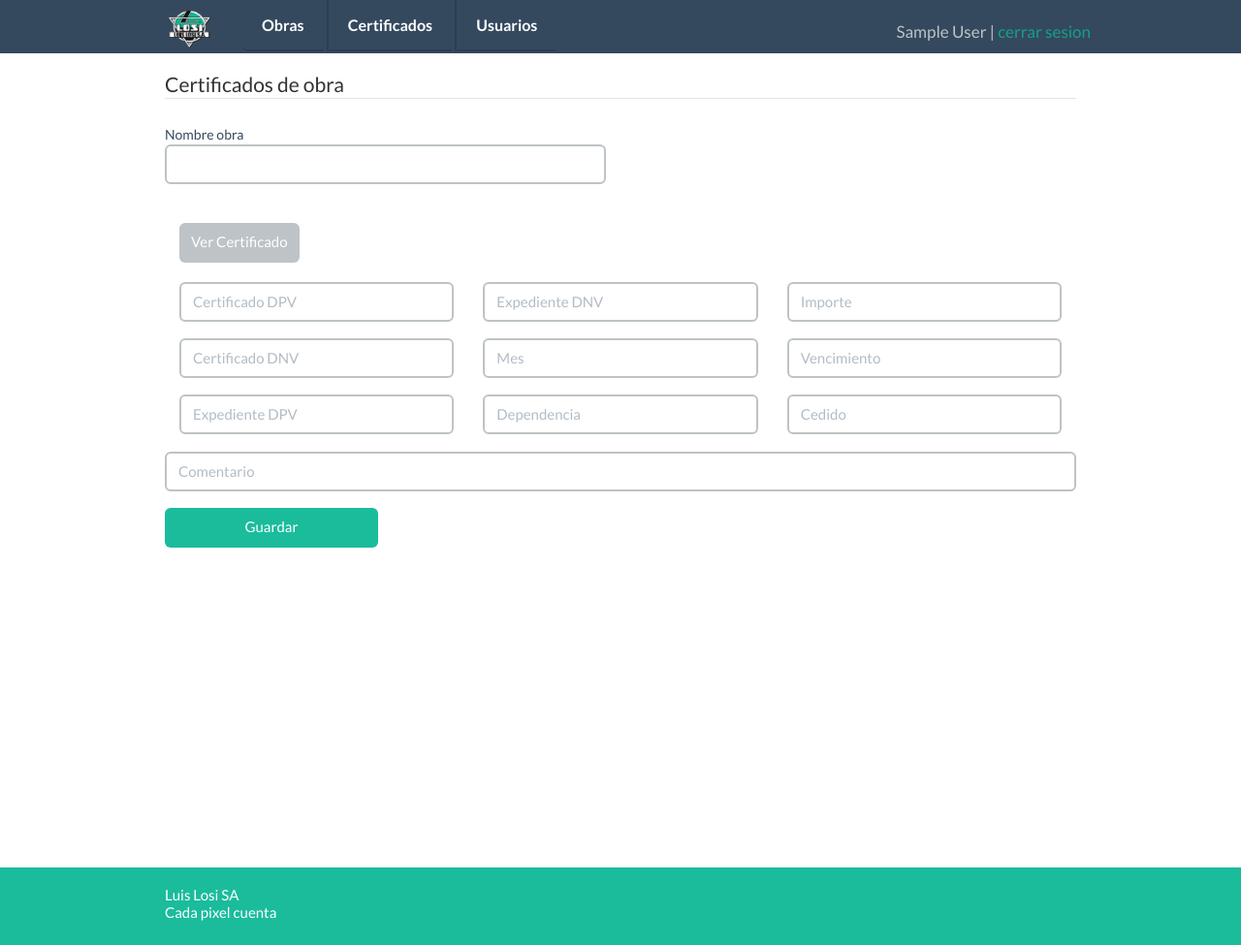
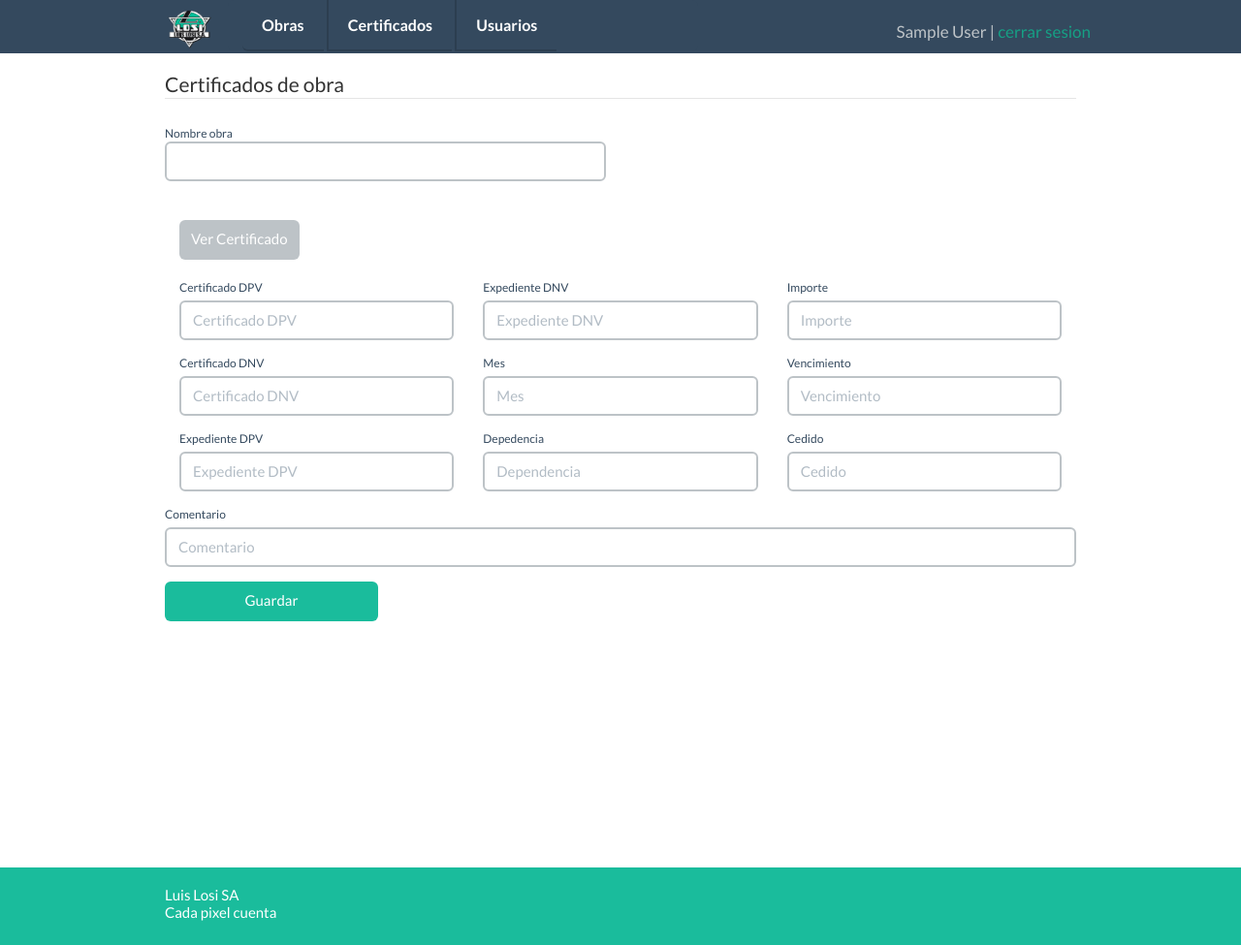
Before and after one commit to kailIII/certif, a PHP site: page /certificados/index.php in a window 1280 px wide. Shown: the whole page at 97% size. Run offline with PHP 8.4, Linux system fonts and the light colour scheme; the visitor is signed in with stand-in values (Sample User, id 1); some libraries are stand-ins or nearby versions.

Commit message:
agregado de labels a cada campo, modificacion de tamaño de letra, agregado de tooltip a un campo y modificacion js correspodiente.

```diff
--- a/certificados/index.php
+++ b/certificados/index.php
@@ -61,37 +61,47 @@ include_once '../inicio/valido.php';
                         </div>
                         <div class="col-lg-4">
                             <div>
-                                <input class="form-control" name="nrocert" id="nrocert" placeholder="Certif. Nro."><br/>
+                                <label data-toggle="tooltip">Certif. Nro.</label>
+                                <input class="form-control" data-toggle="tooltip" name="nrocert" title="Numero deCertificado" id="nrocert" placeholder="Certif. Nro."><br/>
                             </div>
                             <div>
-                                <input class="form-control" name="periodo" id="periodo" placeholder="Periodo"><br/>
+                                <label>Periodo</label>
+                                <input class="form-control" data-toggle="tooltip" name="periodo" id="periodo" placeholder="Periodo"><br/>
                             </div>
                             <div >
+                                <label>Fecha de firma</label>
                                 <input class="form-control" name="fechafirma" id="fechafirma" placeholder="Fecha de firma"><br/>
                             </div>
                             <div>
+                                <label>Participacion (%)</label>
                                 <input class="form-control" name="participacion" id="participacion" placeholder="Participacion (%)"><br/>
                             </div>
                         </div>
                         <div class="col-lg-4">
                             <div>
+                                <label>Importe basico</label>
                                 <input class="form-control" name="importeb" id="importeb" placeholder="Importe basico"><br/>
                             </div>
                             <div >
+                                <label>Importe redeterminado</label>
                                 <input class="form-control" name="importer" id="importer" placeholder="Importe redeterminado"><br/>
                             </div>
                             <div>
+                                <label>Fondo de emparo</label>
                                 <input class="form-control" name="fondoamp" id="fondoamp" placeholder="Fondo de emparo"><br/>
                             </div>
                             <div>
+                                <label>Anticipo financiero / Garantia</label>
                                 <input class="form-control" name="anticipo" id="anticipo" placeholder="Anticipo financiero / Garantia"><br/>
                             </div>
                         </div>
                         <div class="col-lg-4">
                             <div>
+                                <label>Otros</label>
                                 <input class="form-control" name="otros" id="otros" placeholder="Otros"><br/>
                             </div>
                             <div >
+                                <label>A cobrar</label>
                                 <input class="form-control" name="acobrar" id="acobrar" placeholder="A cobrar"><br/>
                             </div>
                             <div class="custom-input-file btn btn-lg btn-primary">
@@ -100,28 +110,43 @@ include_once '../inicio/valido.php';
                                 <div class="archivo">...</div>
                             </div>
                         </div>
-                        <input class="form-control" name="cometarioscert" id="cometarioscert" placeholder="Comentario sobre el certificado">
+                        <div class="">
+<!--                            <label>Comentario sobre el certificado</label>-->
+                            <input class="form-control" name="cometarioscert" id="cometarioscert" placeholder="Comentario sobre el certificado">
+                        </div>
                     </div>
                 </div>
 
                 <div class="col-lg-4">
+                    <label>Certificado DPV</label>
                     <input class="form-control" name="dpvCertificado" id="dpvCertificado" placeholder="Certificado DPV" ><br/>
+                    <label>Certificado DNV</label>
                     <input class="form-control" name="dnvCertificado" id="dnvCertificado" placeholder="Certificado DNV"><br/>
+                    <label>Expediente DPV</label>
                     <input class="form-control" name="dpvExpediente" id="dpvExpediente" placeholder="Expediente DPV"><br/>
                 </div>
                 <div class="col-lg-4">
+                    <label>Expediente DNV</label>
                     <input class="form-control" name="dnvExpediente" id="dnvExpediente" placeholder="Expediente DNV" onblur="busquedaExpediente();"><br/>
+                    <label>Mes</label>
                     <input class="form-control" name="mesExpediente" id="mesExpediente" placeholder="Mes"><br/>
+                    <label>Depedencia</label>
                     <input class="form-control" name="dependenciaExpediente" id="dependenciaExpediente" placeholder="Dependencia"><br/>
                 </div>
                 <div class="col-lg-4">
+                    <label>Importe</label>
                     <input class="form-control" name="importeExpediente" id="importeExpediente" placeholder="Importe"><br/>
+                    <label>Vencimiento</label>
                     <input class="form-control" name="vencimientoExpediente" id="vencimientoExpediente" placeholder="Vencimiento"><br/>
+                    <label>Cedido</label>
                     <input class="form-control" name="cedidoExpediente" id="cedidoExpediente" placeholder="Cedido"><br/>
                 </div>
+                <div  class="">
+                    <label>Comentario</label>
                     <input class="form-control" name="comentarioExpediente" id="comentarioExpediente" placeholder="Comentario"><br/>
                 <div class="span3">
                     <input type="button" value="&nbsp;&nbsp;&nbsp;Guardar&nbsp;&nbsp;&nbsp;" class="btn btn-large btn-block btn-primary" onclick="guardarDatos()" />
+                </div>
                 </div>
             </form>
          </div>
--- a/css/otros-estilos.css
+++ b/css/otros-estilos.css
@@ -298,6 +298,10 @@ table th[class*="col-"] {
 html, body {
 	height: 100%;
 }
+
+body {
+    font-size: 12px;
+}
 .container {
 	min-height: 100%;
 	height: auto !important;
--- a/js/application.js
+++ b/js/application.js
@@ -28,8 +28,18 @@ String.prototype.repeat = function(num) {
     $("select[name='perfil']").selectpicker({style: 'btn-primary', menuStyle: 'dropdown-inverse'});
     $("select[name='info']").selectpicker({style: 'btn-info'});
 
-    // Tooltips
+    // Show and create tooltip first so we can apply the data-tooltip-style
     $("[data-toggle=tooltip]").tooltip("show");
+
+    // Add style class name to a tooltips
+    $(".tooltip").addClass(function() {
+      if ($(this).prev().attr("data-tooltip-style")) {
+        return "tooltip-" + $(this).prev().attr("data-tooltip-style");
+      }
+    });
+
+    // Hide the tooltip so it's not visible until hovering
+    $("[data-toggle=tooltip]").tooltip("hide");
 
     // Tags Input
     $(".tagsinput").tagsInput();
```
